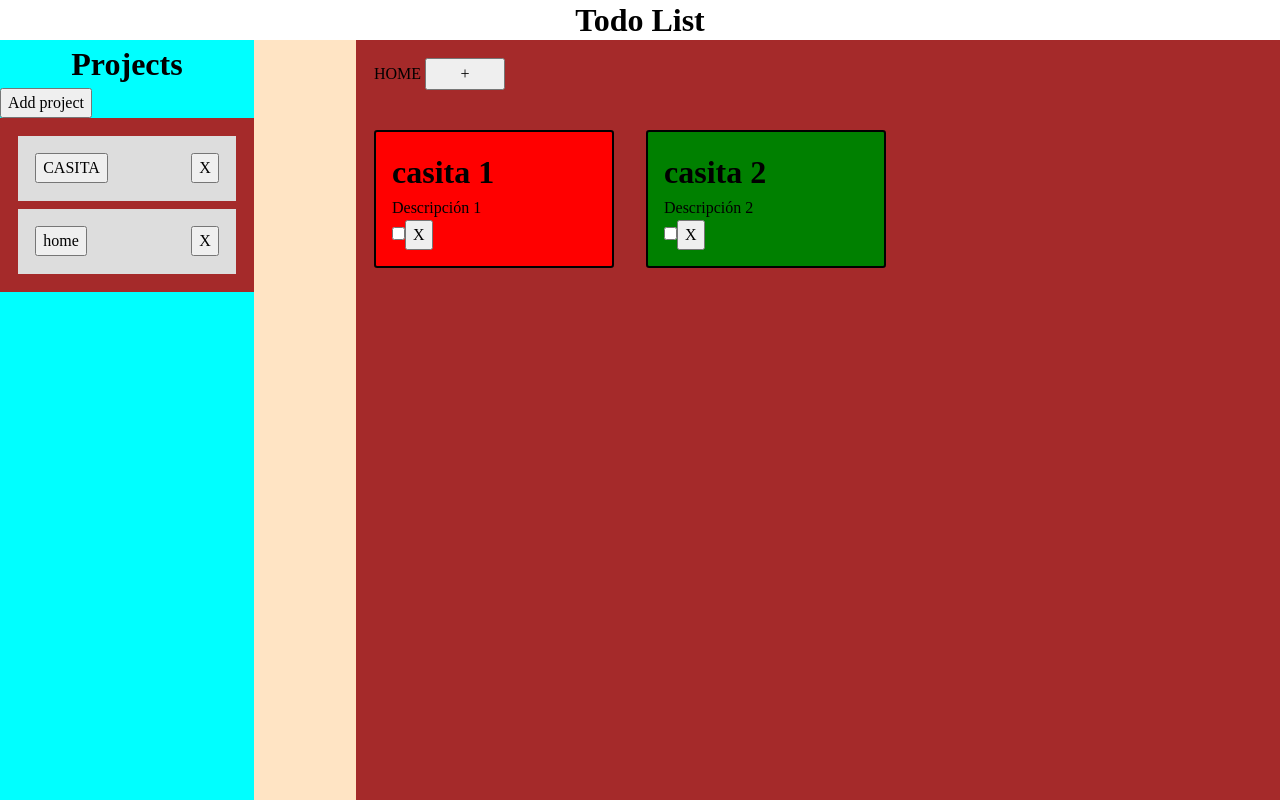
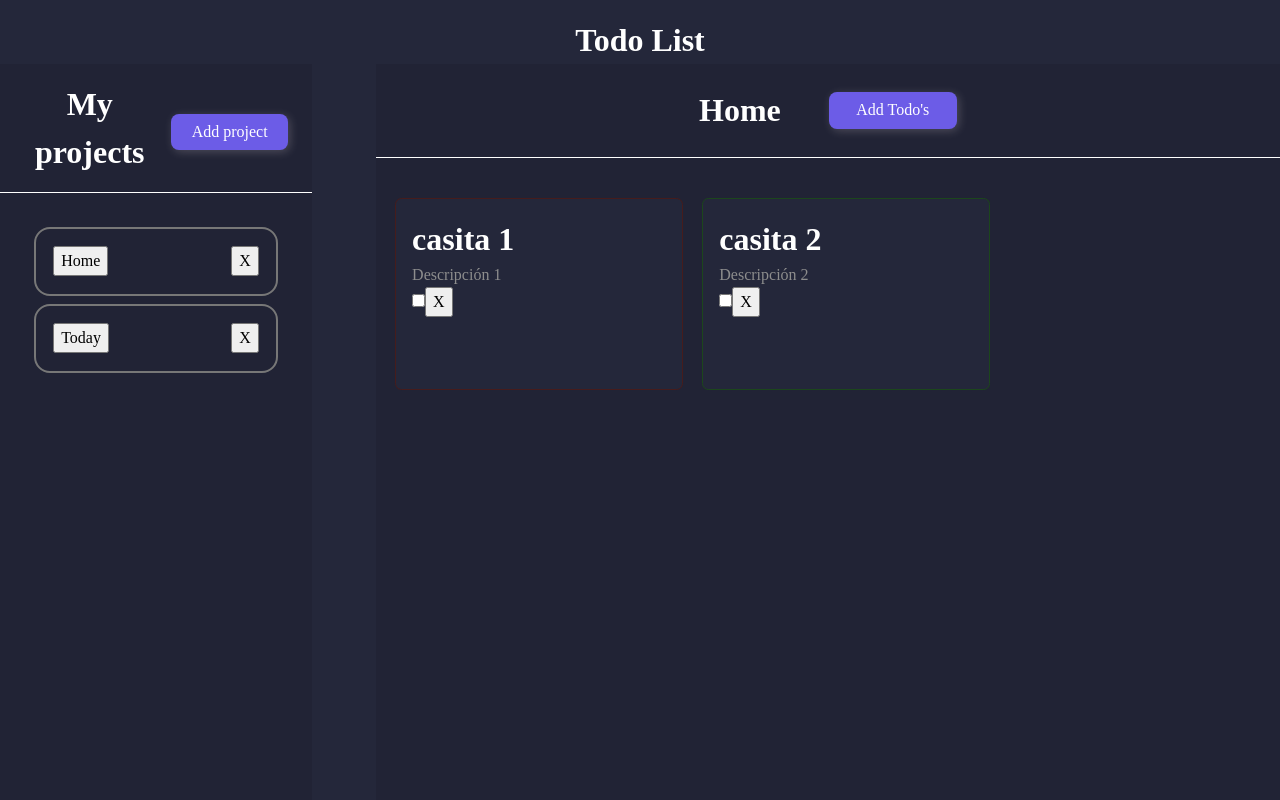
Before and after one commit to CarlosArroyoB/TodoList-odinproject, a website built with webpack: page src/template.html in a window 1280 px wide. Built offline with nearby package versions, Linux system fonts and the light colour scheme.

Commit message:
adding styles

```diff
--- a/src/index.js
+++ b/src/index.js
@@ -7,8 +7,8 @@ import { todolistView } from "./scripts/Views.js";
 /////////////////
 const projectManager = new projectList();
 
-projectManager.addProject("CASITA");
-projectManager.addProject("home");
+projectManager.addProject("Home");
+projectManager.addProject("Today");
 console.log("Todos los proyectos:", projectManager.getProjects());
 
 const homeProject = projectManager.getProjects()[0];
--- a/src/scripts/Modals.js
+++ b/src/scripts/Modals.js
@@ -10,7 +10,8 @@ class cardModal {
     this.addProject = document.getElementById("addProject");
     this.addProjectModal = document.getElementById("addProjectModal");
     this.projectSelect = document.getElementById("project-card");
-    this.cancel = document.getElementById("cancel"); // Botón de cancelar en el modal de añadir proyecto
+    this.submitProject = document.getElementById("submitProject");
+    this.cancel = document.getElementById("cancel");
     this.setUpListeners();
   }
 
@@ -34,6 +35,13 @@ class cardModal {
     this.addProject.addEventListener("click", () =>
       this.addProjectModal.classList.add("show")
     );
+    this.submitProject.addEventListener("click", () => {
+      const projectName = document.getElementById("projectName").value;
+      this.projectManager.addProject(projectName);
+      this.view.renderProject(); // Renderizar la lista de proyectos actualizada
+      this.addProjectModal.classList.remove("show"); // Cerrar el modal
+    });
+
     this.cancel.addEventListener("click", () =>
       this.addProjectModal.classList.remove("show")
     );
--- a/src/scripts/Views.js
+++ b/src/scripts/Views.js
@@ -3,6 +3,7 @@ class todolistView {
     this.projectManager = projectManager;
     this.container = document.getElementById("container");
     this.sideBar = document.getElementById("projectList");
+    this.projectName = document.getElementById("projectTitle");
     this.currentProjectId = projectManager.getProjects()[0].id; // Inicializar con el primer proyecto
   }
 
@@ -13,6 +14,7 @@ class todolistView {
       console.log("Proyecto:", project);
       const projectCard = this.createProjectCard(project);
       this.sideBar.appendChild(projectCard);
+
     });
   }
 
@@ -21,12 +23,16 @@ class todolistView {
     this.container.innerHTML = "";
 
     const project = this.projectManager.getProjectById(projectId);
+    const title = this.titleProject(project);
 
+    this.projectName.innerHTML = "";
+    this.projectName.appendChild(title)
     if (project) {
       project.getTodoList().forEach((todo) => {
         console.log("Tarea:", todo);
 
         const todoCard = this.createCard(todo, projectId);
+
         this.container.appendChild(todoCard);
       });
     } else {
@@ -48,10 +54,31 @@ class todolistView {
     const h1 = document.createElement("button");
     h1.textContent = project.projectName;
 
+
     projectDiv.append(h1);
     this.setUpProjectEventListeners(projectDiv, project.id);
 
     return projectDiv;
+  }
+
+  changueProjectName(projectId) {
+    const project = this.projectManager.getProjectById(projectId);
+    if (project) {
+      const newName = prompt("Ingrese el nuevo nombre del proyecto:", project.projectName);
+      if (newName) {
+        project.projectName = newName;
+        this.renderProject(); // Actualizar la lista de proyectos
+      }
+    } else {
+      console.error("No se encontró el proyecto con el ID:", projectId);
+    }
+  }
+
+  titleProject(project) {
+    const h1 = document.createElement("h1");
+    h1.textContent = project.projectName;
+    return h1;
+
   }
 
   // Crear una tarjeta para una tarea
--- a/src/styles/styles.css
+++ b/src/styles/styles.css
@@ -1,21 +1,78 @@
-header{
+header {
+  display: grid;
+  background-color: #24273a;
+  padding: 1em;
+}
+html,
+body {
+  height: 100%;
+  margin: 0;
+  padding: 0;
+  background-color: #24273a;
+}
+
+body {
+  grid-template-rows: 8% 92%;
+}
+body.light {
+  background-color: white;
+  color: black;
+}
+#headerTodo {
     display: flex;
     justify-content: center;
     align-items: center;
+    background-color: #212335;
+    border-bottom: 1px solid white;
+    padding: 1.4em;
+    gap: 3em;
+    width: 100%;
 }
-html,body{
-    height: 100%;
+#contentTodo{
+    display: flex;
+    flex-direction: column;
+
+    padding-left: 1.2em;
+    margin: 0;
+}
+/* Tema oscuro */
+body.dark {
+  background-color: #121212;
+  color: white;
+}
+header h1 {
+  text-align: center;
   margin: 0;
   padding: 0;
+  color: white;
 }
-
-body{
-    grid-template-rows: 5% 95%;
-
+header button {
+  width: 10em;
+  height: 2em;
+  margin: 0.5em;
+  border-radius: 0.5em;
+  background-color: #2b77e9;
+  color: white;
+  border: none;
+  cursor: pointer;
 }
-body #addTodo{
-    width: 5em;
-    height: 2em;
+#addTodo {
+    display: flex;
+    width: 8em;
+    height: 2.3em;
+    justify-content: center;
+    align-items: center;
+    border-radius: 0.5em;
+    background-color: #6c5ce7;
+    color: white;
+    border: none;
+    text-align: center;
+    cursor: pointer;
+    box-shadow: 2px 2px 10px rgba(255, 241, 241, 0.2);
+    transition: all 0.3s ease;
+}
+body #addTodo:hover {
+    background-color: #5a4fcf;
 }
 
 /* Estilos para el modal */
@@ -31,9 +88,7 @@ body #addTodo{
   border: 1px solid #ccc;
   border-radius: 8px;
   box-shadow: 0 4px 8px rgba(0, 0, 0, 0.2);
-
 }
-
 
 #modal.show {
   display: block; /* Mostrar el modal cuando se active */
@@ -45,10 +100,10 @@ body #addTodo{
   padding-bottom: 1em;
   margin: 0;
 }
-#modal.show h1{
+#modal.show h1 {
   text-align: center;
 }
-#modal.show div{
+#modal.show div {
   display: flex;
   justify-content: center;
   gap: 1em;
@@ -66,10 +121,9 @@ body #addTodo{
   border: 1px solid #ccc;
   border-radius: 8px;
   box-shadow: 0 4px 8px rgba(0, 0, 0, 0.2);
-
 }
-#addProjectModal.show{
-    display: block; /* Mostrar el modal cuando se active */
+#addProjectModal.show {
+  display: block;
   display: flex;
   flex-direction: column;
   justify-content: center;
@@ -78,15 +132,14 @@ body #addTodo{
   padding-bottom: 1em;
   margin: 0;
 }
-#addProjectModal.show h1{
+#addProjectModal.show h1 {
   text-align: center;
 }
-#addProjectModal.show div{
+#addProjectModal.show div {
   display: flex;
   justify-content: center;
   gap: 1em;
 }
-
 
 #container {
   display: flex;
@@ -94,72 +147,103 @@ body #addTodo{
   justify-content: center;
   align-items: center;
   flex-wrap: wrap;
-    gap: 2em;
+  gap: 1.2em;
 }
-#container .card{
-    border: 2px solid black;
-    border-radius: 0.2em;
+#container .card {
+  border-radius: 0.4em;
   padding: 1em;
   margin-top: 2em;
-    width: 15em;
-
+  width: 18em;
+  height: 12em;
+  background-color: #24273a;
 }
 .card.complete h1,
 .card.complete p {
   text-decoration: line-through;
+  color: white;
 }
-
+.card h1 {
+  color: white;
+  margin: 0;
+  padding: 0;
+}
+.card p {
+  color: rgb(141, 141, 141);
+  margin: 0;
+  padding: 0;
+}
 .card.High {
-    background-color: red;
+  border: 1px solid rgb(70, 28, 28);
 }
 
 .card.Medium {
-    background-color: yellow;
+  border: 1px solid rgb(70, 70, 28);
 }
 
 .card.Low {
-    background-color: green;
+  border: 1px solid rgb(28, 70, 28);
 }
 
-#content{
+#content {
   display: grid;
-    grid-template-columns: .55fr 2fr;
+  grid-template-columns: 0.69fr 2fr;
   width: 100%;
   height: 100%;
-    background-color: bisque;
-    column-gap: 8%;
+  background-color: #24273a;
+  column-gap: 5%;
 }
-#todolist{
+#todolist {
   display: flex;
   flex-direction: column;
   align-items: start;
 }
-#sideBar{
-    background-color: aqua;
+#sideBar {
+  background-color: #212335;
   justify-content: center;
+  align-items: center;
 }
-#sideBar h1{
+#sideBar h1 {
   text-align: center;
+  color: white;
+  margin: 0;
 }
-#todolist{
+#todolist {
   display: flex;
   flex-direction: column;
+  gap: 0.5em;
+  width: 100%;
+  height: 100%;
+  background-color: #212335;
+}
+#todolist h1 {
+  text-align: top;
+  color: white;
+}
+#projectList {
+  display: flex;
+  flex-direction: column;
+  justify-content: center;
+  align-items: center;
   gap: 0.5em;
   padding: 1.1em;
   width: 100%;
   height: 100%;
-    background-color: brown;
 }
-#projectList{
+#sidebar-header {
+  display: flex;
+  justify-content: space-around;
+  align-items: center;
+  background-color: #212335;
+  border-bottom: 1px solid white;
+  padding: 1em;
+}
+#projects {
   display: flex;
   flex-direction: column;
-    gap: 0.5em;
-    padding: 1.1em;
-    width: 100%;
-    height: 100%;
-    background-color: brown;
+  align-items: center;
+  margin: 1em;
 }
-.project-card{
+.project-card {
   display: flex;
   flex-direction: row;
   gap: 0.5em;
@@ -167,5 +251,26 @@ body #addTodo{
   justify-content: space-between;
   width: 100%;
   height: 100%;
-    background-color: rgb(221, 221, 221);
+  border: 2px solid rgb(119, 119, 119);
+  border-radius: 1em;
 }
+#addProject {
+  width: 8em;
+  height: 2.3em;
+  margin: 0.5em;
+  border-radius: 0.5em;
+  background-color: #6c5ce7;
+  color: white;
+  border: none;
+  text-align: center;
+  cursor: pointer;
+  margin-top: 1em;
+  box-shadow: 2px 2px 10px rgba(255, 241, 241, 0.2);
+  transition: all 0.3s ease;
+}
+#addProject:hover {
+  background-color: #5a4fcf;
+}
+#addProject:active {
+  background-color: #4a3f9f;
+}
--- a/src/template.html
+++ b/src/template.html
@@ -11,9 +11,11 @@
     </header>
     <div id="content">
       <div id="sideBar">
-        <h1>Projects</h1>
+        <div id="sidebar-header">
+          <h1>My projects</h1>
+        <button id="addProject"> Add project</button>
+        </div>
         <div id="projects">
-          <button id="addProject"> Add project</button>
           <dialog id="addProjectModal">
             <input type="text" name="projectName" id="projectName" placeholder="Project Name" required />
             <button id="submitProject">Submit</button>
@@ -24,11 +26,11 @@
         </div>
       </div>
       <div id="todolist">
-        <div>
-          <label for="projectName" id="projectName">HOME</label>
-        <button id="addTodo">+</button>
+        <div id="headerTodo">
+          <label for="projectTitle" id="projectTitle"></label>
+          <button id="addTodo">Add Todo's</button>
         </div>
-        <div>
+        <div id="contentTodo">
           <dialog id="modal">
             <form id="formulario">
               <h1>New Todo!</h1>
```
Lines whose indentation alone changed are shown as unchanged.
